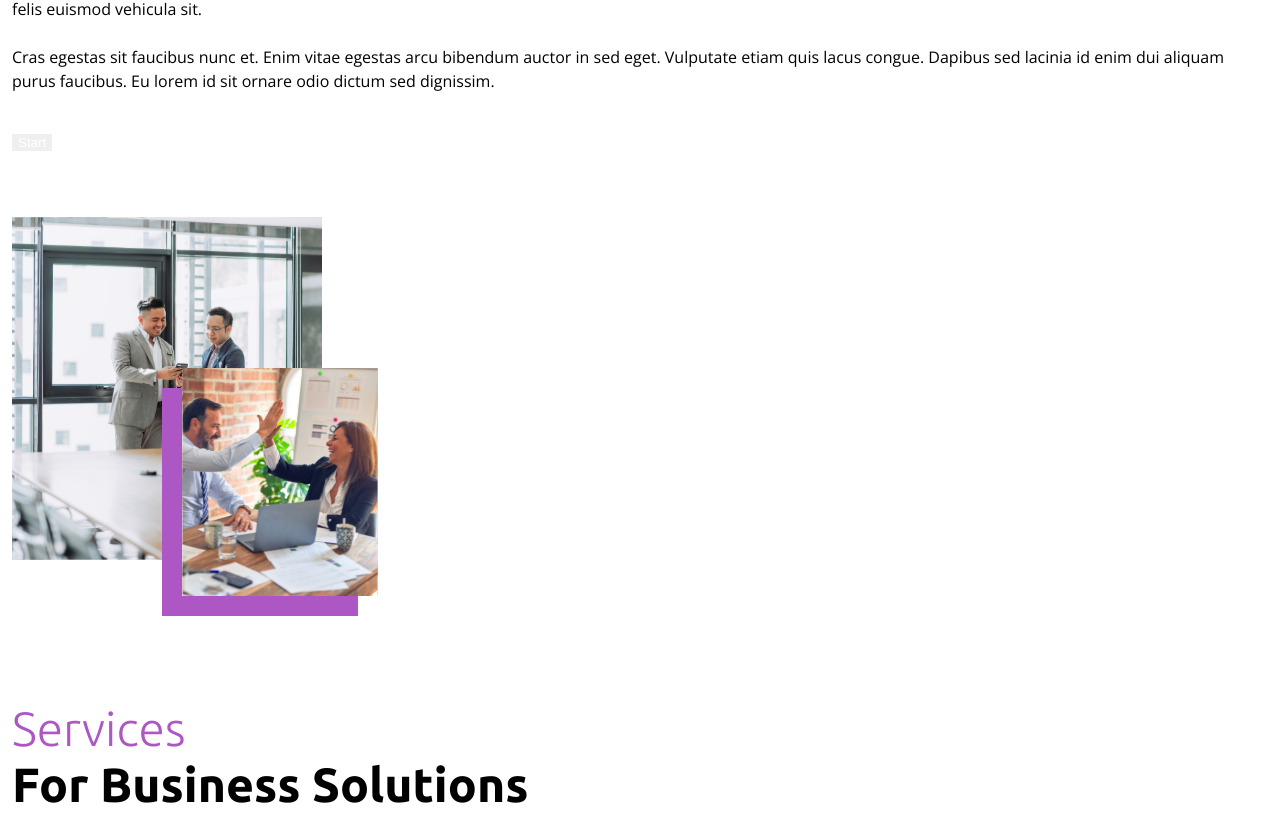
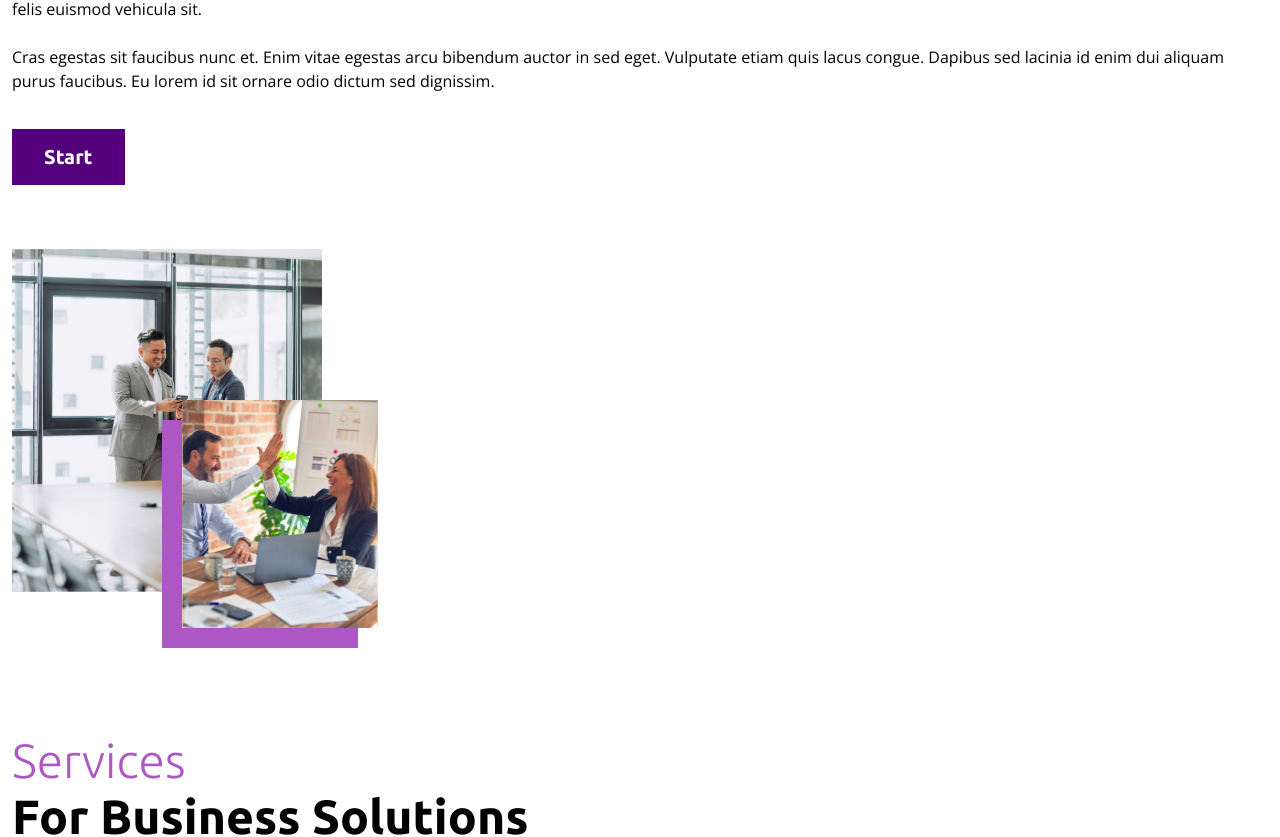
Before and after one commit to roman-nikitenko/esh-alpha, a React (Create React App) app: page /service in a window 1280 px wide. Shown: the part 996-1833 px from the top of the page. Built offline with nearby package versions, Linux system fonts and the light colour scheme.

Commit message:
Fixed issues

```diff
--- a/src/components/ServiceCard.js
+++ b/src/components/ServiceCard.js
@@ -42,7 +42,7 @@ export const ServiceCard = () => {
 
         <button
           type="button"
-          className="button button--dark_purple"
+          className="btn btn--dark_purple"
         >
           Start
         </button>
```
